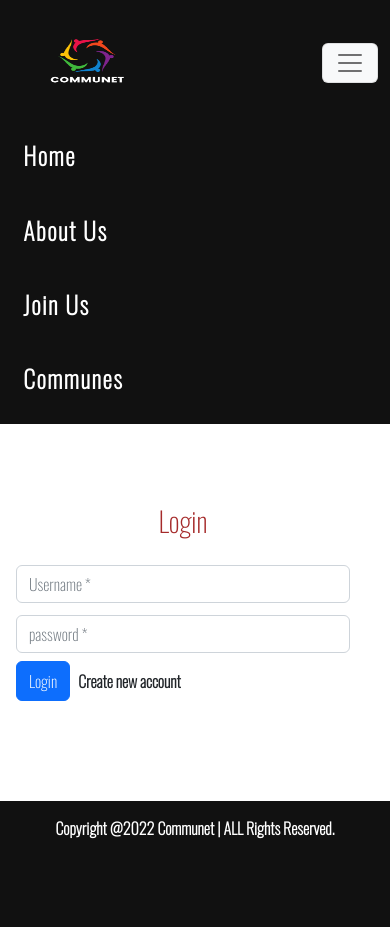
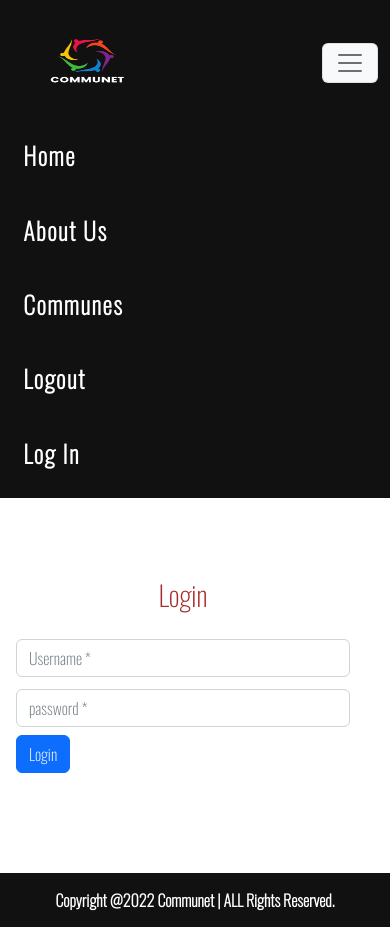
Before and after one commit to redhat-beyond/commune, a Django app: page /login/ in a window 390 px wide, after a click that opens the changed part. Before the commit the page ends 839 px from the top, so only its background shows below. Run offline with Django 4.2, Linux system fonts and the light colour scheme.

Commit message:
updating login

```diff
--- a/commune_app/templates/base.html
+++ b/commune_app/templates/base.html
@@ -24,10 +24,28 @@
         </span></button>
         <div class="collapse navbar-collapse" id="navbarResponsive">
             <ul class="navbar-nav ml-auto">
-            <li class="nav-item"><a href="{% url 'Main_Page' %}" class="nav-link active text-white">Home</a></li>
+            <li class="nav-item"><a href="{% url 'main_page' %}" class="nav-link active text-white">Home</a></li>
             <li class="nav-item"><a href="#story" class="nav-link active text-white">About Us</a></li>
-			<li class="nav-item"><a href="{% url 'signup' %}" class="nav-link active text-white">Join Us</a></li>
-            <li class="nav-item"><a href="{% url 'commune' %}" class="nav-link active text-white">Communes</a></li></ul>
+{#			<li class="nav-item"><a href="{% url 'signup' %}" class="nav-link active text-white">Join Us</a></li>#}
+            <li class="nav-item"><a href="{% url 'commune' %}" class="nav-link active text-white">Communes</a></li>
+            {% if request.user.is_authenticated %}
+                <li class="nav-item"><a href="{% url 'logout' %}" class="nav-link active text-white">Logout {{ request.user.username }}</a></li>
+            {% else %}
+                    <li class="nav-item"><a href="{% url 'logout' %}" class="nav-link active text-white">Logout</a></li>
+                    <li class="nav-item"><a href="{% url 'login' %}" class="nav-link active text-white">Log In</a></li>
+            {% endif %}
+            </ul>
+        </div>
+
+
+
+
+
+
+
+
+
+
         </div>
         </div>
     </nav>
--- a/commune_app/templates/commune_app/login.html
+++ b/commune_app/templates/commune_app/login.html
@@ -1,45 +1,45 @@
-{% extends 'base.html' %}
-{% block title %} login {% endblock %}
-{% block body %}
-<main>
-    <!--THE LOGIN PAGE  -->
-    <section class="signup">
-        <div class="container">
-          <div class="row">
-            <div class="row justify-content-center col-md-4 offset-md-4 my-5 pt-3 pb-5 text-center col-sm-12 col-xs-12">
-
-                <div class="m-0 p-3"><h1 style="color:brown">Login</h1></div>
-
-                <form method="post">{% csrf_token %}
-
-                    <div class="d-flex flex-row align-items-center mb-1">
-                        <input type="text" placeholder="Username *" class="form-control m-1" name="username" />
-                    </div>
-
-                    <div class="d-flex flex-row align-items-center mb-1">
-                        <input type="password" placeholder="password *" class="form-control m-1" name="password" />
-                    </div>
-
-                    <div class="d-flex mx-1 mb-1 mb-lg-1">
-                        <button type="submit" class="btn btn-primary btn-md">Login</button>
-                        <a href="{% url 'signup' %}" class="nav-link active m-2">Create new account</a>
-                    </div>
-                </form>
-
-            </div>
-        </div>
-        </div>
-    </section>
-</main>
-<footer>
-    <div class="footer col-md-12 text-center ">
-        <span>Copyright @2022 Communet | ALL Rights Reserved.</span>
-    </div>
-</footer>
-<script src="script.js"></script>
-<!-- jQuery first, then Popper.js, then Bootstrap JS -->
-<script src="https://code.jquery.com/jquery-3.3.1.slim.min.js" integrity="sha384-q8i/X+965DzO0rT7abK41JStQIAqVgRVzpbzo5smXKp4YfRvH+8abtTE1Pi6jizo" crossorigin="anonymous"></script>        <script src="https://cdn.jsdelivr.net/npm/popper.js@1.14.7/dist/umd/popper.min.js" integrity="sha384-UO2eT0CpHqdSJQ6hJty5KVphtPhzWj9WO1clHTMGa3JDZwrnQq4sF86dIHNDz0W1" crossorigin="anonymous"></script>
-<script src="https://cdn.jsdelivr.net/npm/bootstrap@4.3.1/dist/js/bootstrap.min.js" integrity="sha384-JjSmVgyd0p3pXB1rRibZUAYoIIy6OrQ6VrjIEaFf/nJGzIxFDsf4x0xIM+B07jRM" crossorigin="anonymous"></script>
-</body>
-</html>
-{% endblock %}
+{#{% extends 'base.html' %}#}
+{#{% block title %} login {% endblock %}#}
+{#{% block body %}#}
+{#<main>#}
+{#    <!--THE LOGIN PAGE  -->#}
+{#    <section class="signup">#}
+{#        <div class="container">#}
+{#          <div class="row">#}
+{#            <div class="row justify-content-center col-md-4 offset-md-4 my-5 pt-3 pb-5 text-center col-sm-12 col-xs-12">#}
+{##}
+{#                <div class="m-0 p-3"><h1 style="color:brown">Login</h1></div>#}
+{##}
+{#                <form method="post">{% csrf_token %}#}
+{##}
+{#                    <div class="d-flex flex-row align-items-center mb-1">#}
+{#                        <input type="text" placeholder="Username *" class="form-control m-1" name="username" />#}
+{#                    </div>#}
+{##}
+{#                    <div class="d-flex flex-row align-items-center mb-1">#}
+{#                        <input type="password" placeholder="password *" class="form-control m-1" name="password" />#}
+{#                    </div>#}
+{#                    #}
+{#                    <div class="d-flex mx-1 mb-1 mb-lg-1">#}
+{#                        <button type="submit" class="btn btn-primary btn-md">Login</button>#}
+{#                        <a href="{% url 'signup' %}" class="nav-link active m-2">Create new account</a>#}
+{#                    </div>#}
+{#                </form>#}
+{#                #}
+{#            </div>#}
+{#        </div>#}
+{#        </div>#}
+{#    </section>#}
+{#</main>#}
+{#<footer>#}
+{#    <div class="footer col-md-12 text-center ">#}
+{#        <span>Copyright @2022 Communet | ALL Rights Reserved.</span>#}
+{#    </div>#}
+{#</footer>#}
+{#<script src="script.js"></script>#}
+{#<!-- jQuery first, then Popper.js, then Bootstrap JS -->#}
+{#<script src="https://code.jquery.com/jquery-3.3.1.slim.min.js" integrity="sha384-q8i/X+965DzO0rT7abK41JStQIAqVgRVzpbzo5smXKp4YfRvH+8abtTE1Pi6jizo" crossorigin="anonymous"></script>        <script src="https://cdn.jsdelivr.net/npm/popper.js@1.14.7/dist/umd/popper.min.js" integrity="sha384-UO2eT0CpHqdSJQ6hJty5KVphtPhzWj9WO1clHTMGa3JDZwrnQq4sF86dIHNDz0W1" crossorigin="anonymous"></script>#}
+{#<script src="https://cdn.jsdelivr.net/npm/bootstrap@4.3.1/dist/js/bootstrap.min.js" integrity="sha384-JjSmVgyd0p3pXB1rRibZUAYoIIy6OrQ6VrjIEaFf/nJGzIxFDsf4x0xIM+B07jRM" crossorigin="anonymous"></script>#}
+{#</body>#}
+{#</html>#}
+{#{% endblock %}#}
--- a/commune_app/templates/registration/login.html
+++ b/commune_app/templates/registration/login.html
@@ -1,34 +1,45 @@
-{% block content %}
+{% extends 'base.html' %}
+{% block title %} login {% endblock %}
+{% block body %}
+<main>
+    <!--THE LOGIN PAGE  -->
+    <section class="signup">
+        <div class="container">
+          <div class="row">
+            <div class="row justify-content-center col-md-4 offset-md-4 my-5 pt-3 pb-5 text-center col-sm-12 col-xs-12">
 
-  {% if form.errors %}
-    <p>Your username and password didn't match. Please try again.</p>
-  {% endif %}
+                <div class="m-0 p-3"><h1 style="color:brown">Login</h1></div>
 
-  {% if next %}
-    {% if user.is_authenticated %}
-      <p>Your account doesn't have access to this page. To proceed,
-      please login with an account that has access.</p>
-    {% else %}
-      <p>Please login to see this page.</p>
-    {% endif %}
-  {% endif %}
+                <form method="post">{% csrf_token %}
 
-  <form method="post" action="{% url 'login' %}">
-    {% csrf_token %}
-    <table>
-      <tr>
-        <td>{{ form.username.label_tag }}</td>
-        <td>{{ form.username }}</td>
-      </tr>
-      <tr>
-        <td>{{ form.password.label_tag }}</td>
-        <td>{{ form.password }}</td>
-      </tr>
-    </table>
-    <input type="submit" value="login">
-    <input type="hidden" name="next" value="{{ next }}">
-  </form>
+                    <div class="d-flex flex-row align-items-center mb-1">
+                        <input type="text" placeholder="Username *" class="form-control m-1" name="username" />
+                    </div>
 
-  {# Assumes you setup the password_reset view in your URLconf #}
+                    <div class="d-flex flex-row align-items-center mb-1">
+                        <input type="password" placeholder="password *" class="form-control m-1" name="password" />
+                    </div>
 
+                    <div class="d-flex mx-1 mb-1 mb-lg-1">
+                        <button type="submit" class="btn btn-primary btn-md">Login</button>
+{#                        <a href="{% url 'signup' %}" class="nav-link active m-2">Create new account</a>#}
+                    </div>
+                </form>
+
+            </div>
+        </div>
+        </div>
+    </section>
+</main>
+<footer>
+    <div class="footer col-md-12 text-center ">
+        <span>Copyright @2022 Communet | ALL Rights Reserved.</span>
+    </div>
+</footer>
+<script src="script.js"></script>
+<!-- jQuery first, then Popper.js, then Bootstrap JS -->
+<script src="https://code.jquery.com/jquery-3.3.1.slim.min.js" integrity="sha384-q8i/X+965DzO0rT7abK41JStQIAqVgRVzpbzo5smXKp4YfRvH+8abtTE1Pi6jizo" crossorigin="anonymous"></script>        <script src="https://cdn.jsdelivr.net/npm/popper.js@1.14.7/dist/umd/popper.min.js" integrity="sha384-UO2eT0CpHqdSJQ6hJty5KVphtPhzWj9WO1clHTMGa3JDZwrnQq4sF86dIHNDz0W1" crossorigin="anonymous"></script>
+<script src="https://cdn.jsdelivr.net/npm/bootstrap@4.3.1/dist/js/bootstrap.min.js" integrity="sha384-JjSmVgyd0p3pXB1rRibZUAYoIIy6OrQ6VrjIEaFf/nJGzIxFDsf4x0xIM+B07jRM" crossorigin="anonymous"></script>
+</body>
+</html>
 {% endblock %}
--- a/commune_app/views.py
+++ b/commune_app/views.py
@@ -5,15 +5,18 @@ from .models import Chore, Commune
 
 
 def main_page(request):
-    communes = Commune.objects.all()
-    context = {'communes': communes}
-    return render(request, 'commune_app/index.html', context)
+    # communes = Commune.objects.all()
+    # context = {'communes': communes}
+    # return redirect('commune_app/index.html')
+    return render(request, 'commune_app/index.html')
 
 
 def commune(request):
-    commune_id = request.user.commune_id
-    chores = Chore.objects.filter(commune_id=commune_id,passed=False)
-    context = {'chores': chores}
+    users = get_user_model().objects.all()
+    context = {'users': users}
+#     commune_id = request.user.commune_id
+#     chores = Chore.objects.filter(commune_id=commune_id,passed=False)
+#     context = {'chores': chores}
     return render(request, 'commune_app/commune.html', context)
     # active_chores = Chore.objects.filter(commune_id=commune_id,completed=False,passed=True)
     # commune = Commune.objects.filter(id=commune_id).first()
@@ -34,7 +37,7 @@ def user_signup(request):
         user_obj.save()
         user_auth = authenticate(username=email, password=password)
         login(request, user_auth)
-        return redirect('Main_Page')
+        return redirect('main_page')
     else:
         return render(request, 'commune_app/signup.html')
 
@@ -43,15 +46,15 @@ def user_login(request):
     if request.method == 'POST':
         username = request.POST['username']
         password = request.POST['password']
-        user = authenticate(username=username, password=password)
+        user = authenticate(request,username=username, password=password)
         if user is not None:
             login(request, user)
+            return render(request, 'commune')
         else:
-            return redirect('Main_Page')
+            return redirect('logout')
     else:
-        return render(request, 'commune_app/login.html')
-
+        return render(request, 'registration/login.html')
 
 def user_logout(request):
     logout(request)
-    return redirect('Main_Page')
+    return redirect('main_page')
```
Also changed, not shown: commune_app/templates/commune_app/commune.html (+3 -9 lines), commune_app/tests/test_site.py (+1 -1 lines).
